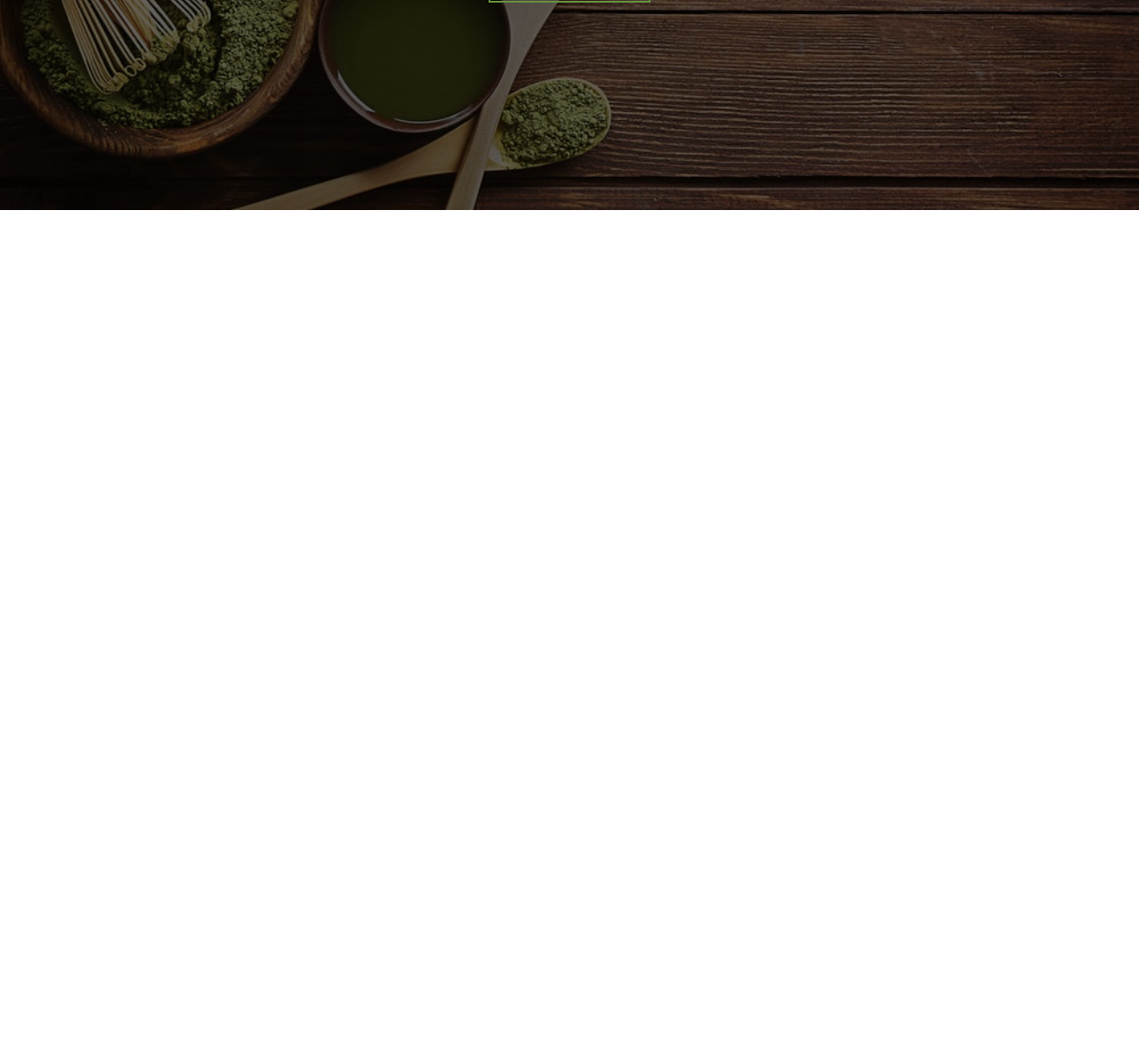
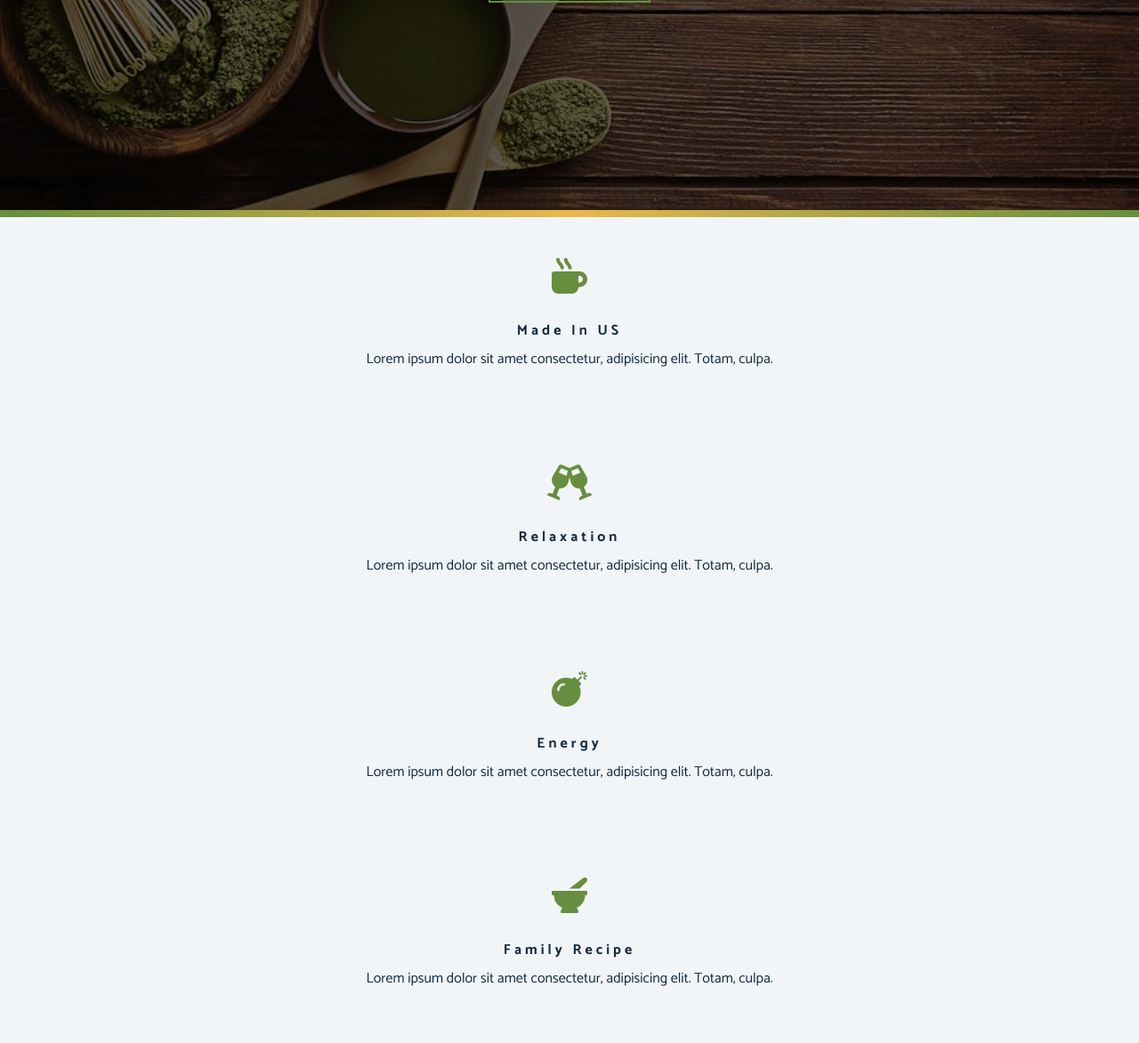
Before and after one commit to Rantech91/10-css-float-responsive-web, a plain HTML site: page index.html in a window 1280 px wide. Shown: the part 564-1736 px from the top of the page at 89% size. Before the commit the page ends 800 px from the top, so only its background shows below. Drawn offline with Linux system fonts and the light colour scheme; a web font is replaced by a local one.

Commit message:
skills section

```diff
--- a/css/styles.css
+++ b/css/styles.css
@@ -163,3 +163,34 @@ Header
     font-size: 1.25rem;
     padding: 1rem 1.75rem;
 }
+
+/* content divider */
+
+.content-divider {
+    height: 0.5rem;
+    background: linear-gradient(to left, var(--clr-primary), #e9b949, var(--clr-primary));
+}
+
+/* ==============
+Skills
+==================*/
+
+.skills {
+    background: var(--clr-grey-10);
+}
+
+.skill {
+    padding: 2.5rem;
+    text-align: center;
+    transition: var(--transition);
+}
+
+.skill-icon {
+    font-size: 2.5rem;
+    margin-bottom: 1.25rem;
+    transition: var(--transition);
+    display: inline-block;
+    color: var(--clr-primary)
+}
+
+.skill-text {}
--- a/index.html
+++ b/index.html
@@ -23,6 +23,49 @@
     </div>
   </header>
   <!-- end of header -->
+  <div class="content-divider"></div>
+  <!-- skills section -->
+  <section class="skills clearfix">
+    <!-- single skill -->
+    <article class="skill">
+      <span class="skill-icon">
+        <i class="fas fa-mug-hot"></i>
+      </span>
+      <h4 class="skill-title">made in US</h4>
+      <p class="skill-text">Lorem ipsum dolor sit amet consectetur, adipisicing elit. Totam, culpa.</p>
+    </article>
+    <!-- end of single skill -->
+
+    <!-- SECOND single skill -->
+    <article class="skill">
+      <span class="skill-icon">
+        <i class="fas fa-glass-cheers"></i>
+      </span>
+      <h4 class="skill-title">relaxation</h4>
+      <p class="skill-text">Lorem ipsum dolor sit amet consectetur, adipisicing elit. Totam, culpa.</p>
+    </article>
+    <!-- end of SECOND single skill -->
+    <!-- THIRD single skill -->
+    <article class="skill">
+      <span class="skill-icon">
+        <i class="fas fa-bomb"></i>
+      </span>
+      <h4 class="skill-title">energy</h4>
+      <p class="skill-text">Lorem ipsum dolor sit amet consectetur, adipisicing elit. Totam, culpa.</p>
+    </article>
+    <!-- end of THIRD single skill -->
+    <!-- FOURTH single skill -->
+    <article class="skill">
+      <span class="skill-icon">
+        <i class="fas fa-mortar-pestle"></i>
+      </span>
+      <h4 class="skill-title">family recipe</h4>
+      <p class="skill-text">Lorem ipsum dolor sit amet consectetur, adipisicing elit. Totam, culpa.</p>
+    </article>
+    <!-- end of FOURTH single skill -->
+  </section>
+  <!-- end of skills section -->
+
   <script src="app.js"></script>
 </body>
 
```
